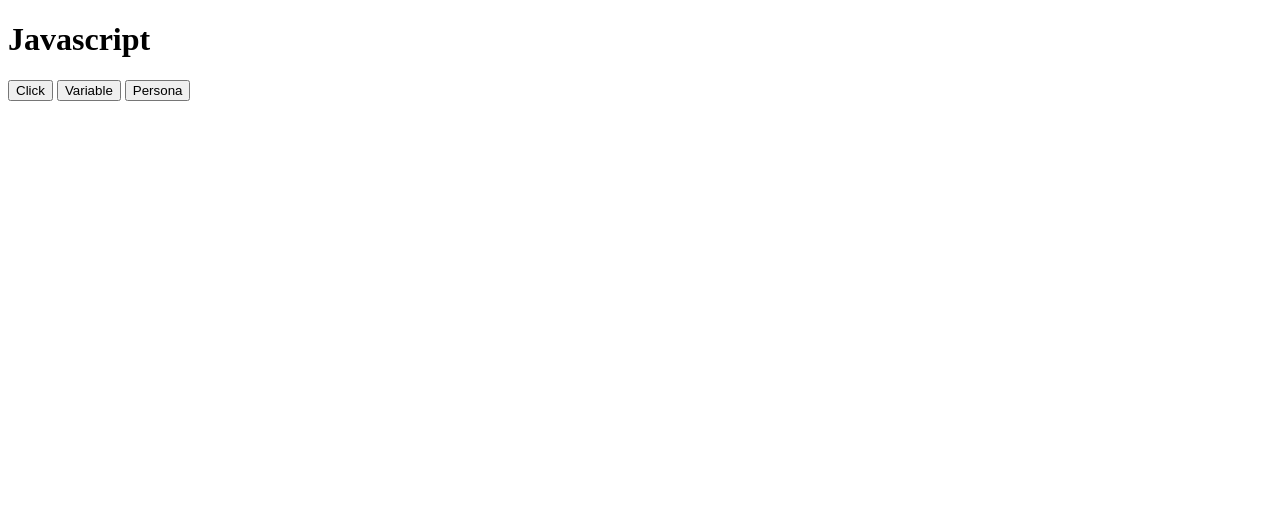
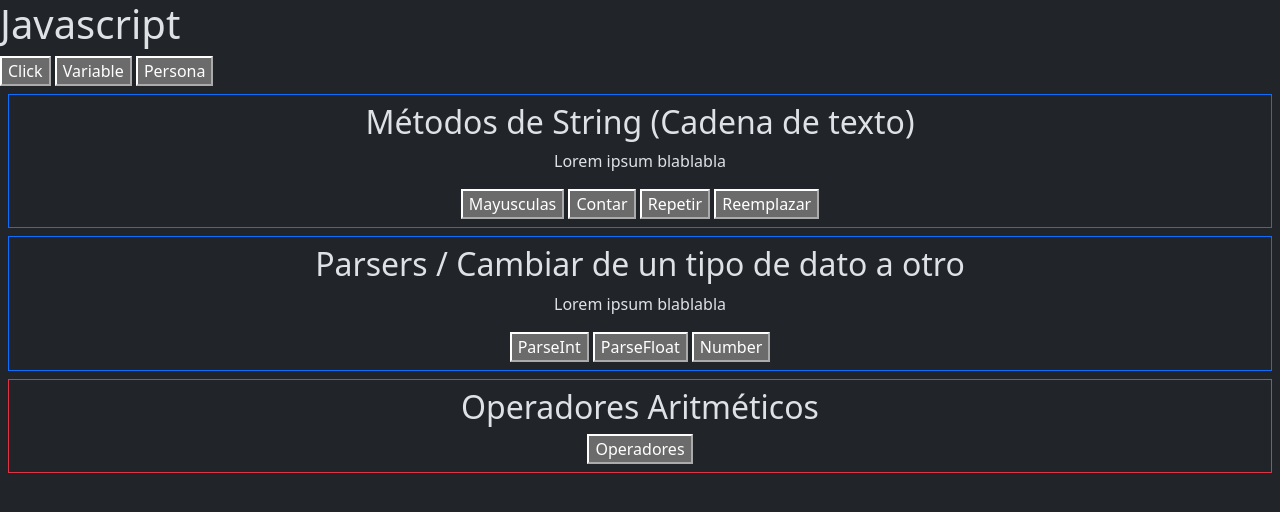
Before and after one commit to nicolasrivera23/Js-60, a plain HTML site: page index.html in a window 1280 px wide. Drawn offline with nearby package versions, Linux system fonts and the light colour scheme.

Commit message:
segunda clase

```diff
--- a/assets/js/script.js
+++ b/assets/js/script.js
@@ -34,3 +34,64 @@ function tipoDatos() {
   console.log(persona);
 
 }
+
+function may() {
+
+  //crear variable que aloje el texto del párrafo dónde se extraen los datos
+  let texto = document.getElementById("struno").innerHTML;
+  console.log(texto.toLowerCase());
+
+}
+
+function contar() {
+  let contar = document.getElementById("struno").innerHTML;
+  console.log(contar.length);
+}
+
+function repetir() {
+  let texto = document.getElementById("struno").innerHTML;
+  console.log(texto.repeat(3));
+}
+
+function reemplazar() {
+  let texto = document.getElementById("struno").innerHTML;
+  console.log(texto.replace("blablabla","Lorem"));
+}
+
+function parint() {
+
+  let texto = "15a";
+  console.log( parseInt(texto) + 15 );
+
+}
+
+function parFloat() {
+  let numero = "3.1416";
+  console.log( parseFloat(numero) + 15 );
+}
+
+function numb() {
+  let bool = false;
+  let nro = "10";
+  console.log(Number(bool));
+}
+
+function oper() {
+  let nro1 = 20;
+  let nro2 = 8;
+
+  let total = nro1 + nro2;
+  console.log("La suma de los dos nros es : " + total);
+
+  total = nro1 - nro2;
+  console.log("La resta de los dos nros es : " + total);
+
+  total = nro1 * nro2;
+  console.log("La multiplicación de los dos nros es : " + total);
+
+  total = nro1 / nro2;
+  console.log("La división de los dos nros es : " + total);
+
+  total = nro1 % nro2;
+  console.log("El resto/módulo de la división de los dos nros es : " + total);
+}
--- a/index.html
+++ b/index.html
@@ -1,9 +1,11 @@
 <!DOCTYPE html>
-<html lang="es">
+<html lang="es" data-bs-theme="dark">
 <head>
   <meta charset="UTF-8">
   <meta name="viewport" content="width=device-width, initial-scale=1.0">
   <title>Javascript</title>
+  <link href="https://cdn.jsdelivr.net/npm/bootstrap@5.3.2/dist/css/bootstrap.min.css" rel="stylesheet" integrity="sha384-T3c6CoIi6uLrA9TneNEoa7RxnatzjcDSCmG1MXxSR1GAsXEV/Dwwykc2MPK8M2HN" crossorigin="anonymous">
+  </head>
 </head>
 <body>
 
@@ -12,6 +14,33 @@
   <button onclick="noHaceNada()">Variable</button>
   <button onclick="tipoDatos()">Persona</button>
 
+  <section class="border border-primary m-2 p-2 text-center">
+
+    <h2>Métodos de String (Cadena de texto)</h2>
+    <p id="struno">Lorem ipsum blablabla</p>
+    <button onclick="may()">Mayusculas</button>
+    <button onclick="contar()">Contar</button>
+    <button onclick="repetir()">Repetir</button>
+    <button onclick="reemplazar()">Reemplazar</button>
+  </section>
+
+  <section class="border border-primary m-2 p-2 text-center">
+
+    <h2>Parsers / Cambiar de un tipo de dato a otro</h2>
+    <p id="struno">Lorem ipsum blablabla</p>
+    <button onclick="parint()">ParseInt</button>
+    <button onclick="parFloat()">ParseFloat</button>
+    <button onclick="numb()">Number</button>
+  </section>
+
+  <section class="border border-danger m-2 p-2 text-center">
+
+    <h2>Operadores Aritméticos</h2>
+    <button onclick="oper()">Operadores</button>
+  </section>
+
+
   <script src="assets/js/script.js"></script>
+  <script src="https://cdn.jsdelivr.net/npm/bootstrap@5.3.2/dist/js/bootstrap.bundle.min.js" integrity="sha384-C6RzsynM9kWDrMNeT87bh95OGNyZPhcTNXj1NW7RuBCsyN/o0jlpcV8Qyq46cDfL" crossorigin="anonymous"></script>
 </body>
 </html>
```
